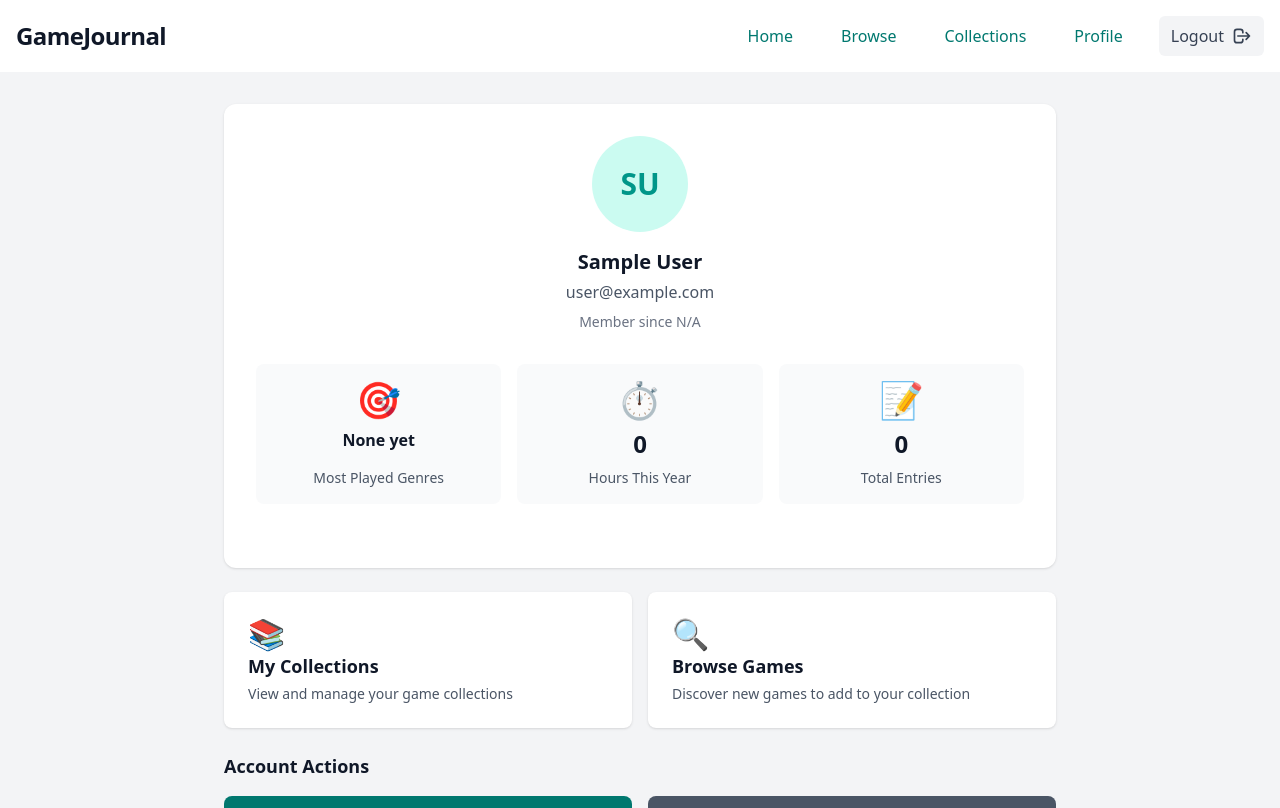
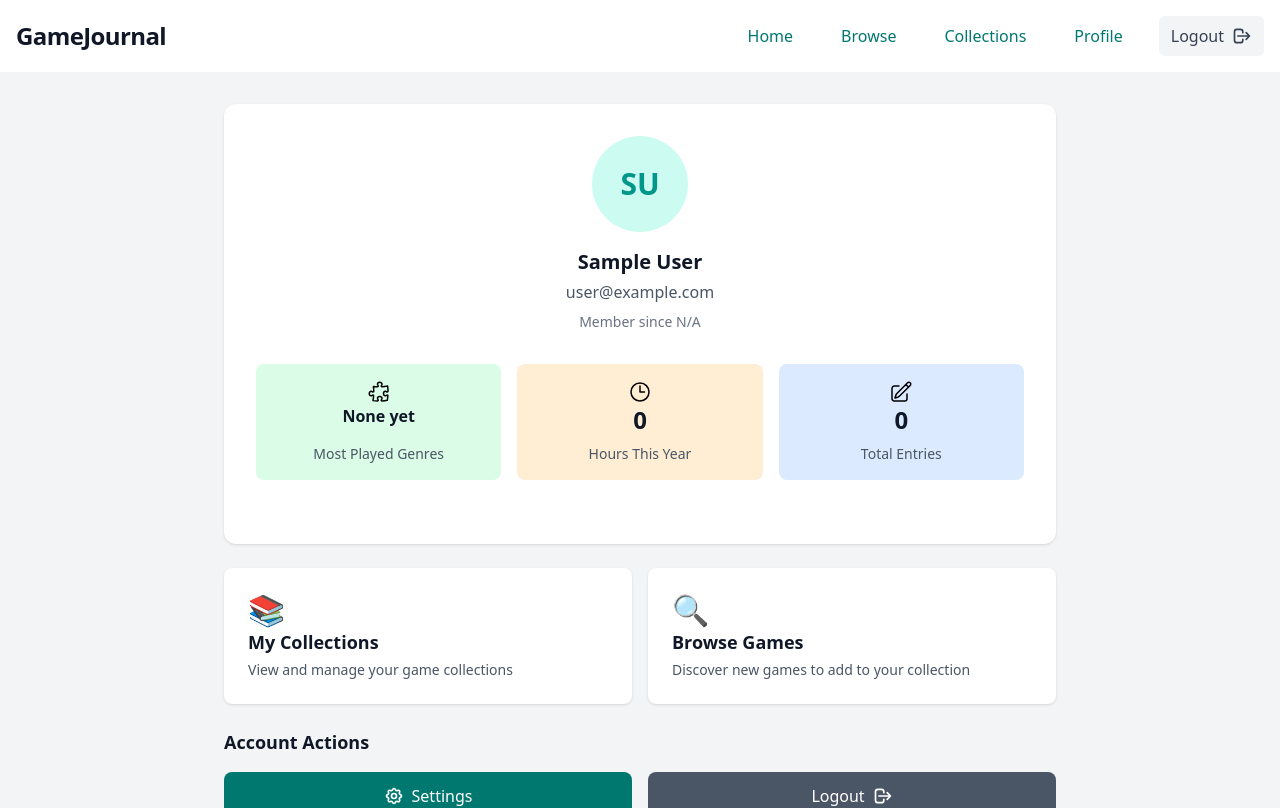
Before and after one commit to c-mosfi/game-journal, a React (Vite) app: page /profile in a window 1280 px wide. Shown: the top 808 px of the page. Built offline with nearby package versions, Linux system fonts and the light colour scheme; no server answers; the database is empty; sample sign-in values are in the browser's storage.

Commit message:
Enhance Stats component: update styles and replace icons with SVGs

```diff
--- a/src/components/profile/Stats.jsx
+++ b/src/components/profile/Stats.jsx
@@ -3,10 +3,20 @@ export const Stats = ({ loading, stats }) => {
 		<section aria-label="User statistics">
 			<div className="grid grid-cols-1 md:grid-cols-3 gap-4 mb-8">
 				{/* Favorite genres */}
-				<article className="bg-gray-50 rounded-lg p-4 text-center">
-					<div className="text-4xl mb-2" aria-hidden="true">
-						🎯
-					</div>
+				<article className="bg-green-100 rounded-lg p-4 text-center">
+					<svg
+						xmlns="http://www.w3.org/2000/svg"
+						fill="none"
+						viewBox="0 0 24 24"
+						stroke-width="1.5"
+						stroke="currentColor"
+						class="size-6 mx-auto">
+						<path
+							stroke-linecap="round"
+							stroke-linejoin="round"
+							d="M14.25 6.087c0-.355.186-.676.401-.959.221-.29.349-.634.349-1.003 0-1.036-1.007-1.875-2.25-1.875s-2.25.84-2.25 1.875c0 .369.128.713.349 1.003.215.283.401.604.401.959v0a.64.64 0 0 1-.657.643 48.39 48.39 0 0 1-4.163-.3c.186 1.613.293 3.25.315 4.907a.656.656 0 0 1-.658.663v0c-.355 0-.676-.186-.959-.401a1.647 1.647 0 0 0-1.003-.349c-1.036 0-1.875 1.007-1.875 2.25s.84 2.25 1.875 2.25c.369 0 .713-.128 1.003-.349.283-.215.604-.401.959-.401v0c.31 0 .555.26.532.57a48.039 48.039 0 0 1-.642 5.056c1.518.19 3.058.309 4.616.354a.64.64 0 0 0 .657-.643v0c0-.355-.186-.676-.401-.959a1.647 1.647 0 0 1-.349-1.003c0-1.035 1.008-1.875 2.25-1.875 1.243 0 2.25.84 2.25 1.875 0 .369-.128.713-.349 1.003-.215.283-.4.604-.4.959v0c0 .333.277.599.61.58a48.1 48.1 0 0 0 5.427-.63 48.05 48.05 0 0 0 .582-4.717.532.532 0 0 0-.533-.57v0c-.355 0-.676.186-.959.401-.29.221-.634.349-1.003.349-1.035 0-1.875-1.007-1.875-2.25s.84-2.25 1.875-2.25c.37 0 .713.128 1.003.349.283.215.604.401.96.401v0a.656.656 0 0 0 .658-.663 48.422 48.422 0 0 0-.37-5.36c-1.886.342-3.81.574-5.766.689a.578.578 0 0 1-.61-.58v0Z"
+						/>
+					</svg>
 
 					<p className="h-10 font-bold text-gray-900">
 						{loading
@@ -20,10 +30,20 @@ export const Stats = ({ loading, stats }) => {
 				</article>
 
 				{/* Total hours this year */}
-				<article className="bg-gray-50 rounded-lg p-4 text-center">
-					<div className="text-4xl mb-2" aria-hidden="true">
-						⏱️
-					</div>
+				<article className="bg-orange-100 rounded-lg p-4 text-center">
+					<svg
+						xmlns="http://www.w3.org/2000/svg"
+						fill="none"
+						viewBox="0 0 24 24"
+						stroke-width="1.5"
+						stroke="currentColor"
+						class="size-6 mx-auto">
+						<path
+							stroke-linecap="round"
+							stroke-linejoin="round"
+							d="M12 6v6h4.5m4.5 0a9 9 0 1 1-18 0 9 9 0 0 1 18 0Z"
+						/>
+					</svg>
 
 					<p className="h-10 text-2xl font-bold text-gray-900">
 						{loading ? '...' : stats.totalHoursThisYear}
@@ -33,10 +53,20 @@ export const Stats = ({ loading, stats }) => {
 				</article>
 
 				{/* Total journal entries */}
-				<article className="bg-gray-50 rounded-lg p-4 text-center">
-					<div className="text-4xl mb-2" aria-hidden="true">
-						📝
-					</div>
+				<article className="bg-blue-100 rounded-lg p-4 text-center">
+					<svg
+						xmlns="http://www.w3.org/2000/svg"
+						fill="none"
+						viewBox="0 0 24 24"
+						stroke-width="1.5"
+						stroke="currentColor"
+						class="size-6 mx-auto">
+						<path
+							stroke-linecap="round"
+							stroke-linejoin="round"
+							d="m16.862 4.487 1.687-1.688a1.875 1.875 0 1 1 2.652 2.652L10.582 16.07a4.5 4.5 0 0 1-1.897 1.13L6 18l.8-2.685a4.5 4.5 0 0 1 1.13-1.897l8.932-8.931Zm0 0L19.5 7.125M18 14v4.75A2.25 2.25 0 0 1 15.75 21H5.25A2.25 2.25 0 0 1 3 18.75V8.25A2.25 2.25 0 0 1 5.25 6H10"
+						/>
+					</svg>
 
 					<p className="h-10 text-2xl font-bold text-gray-900">
 						{loading ? '...' : stats.journalEntries}
```
